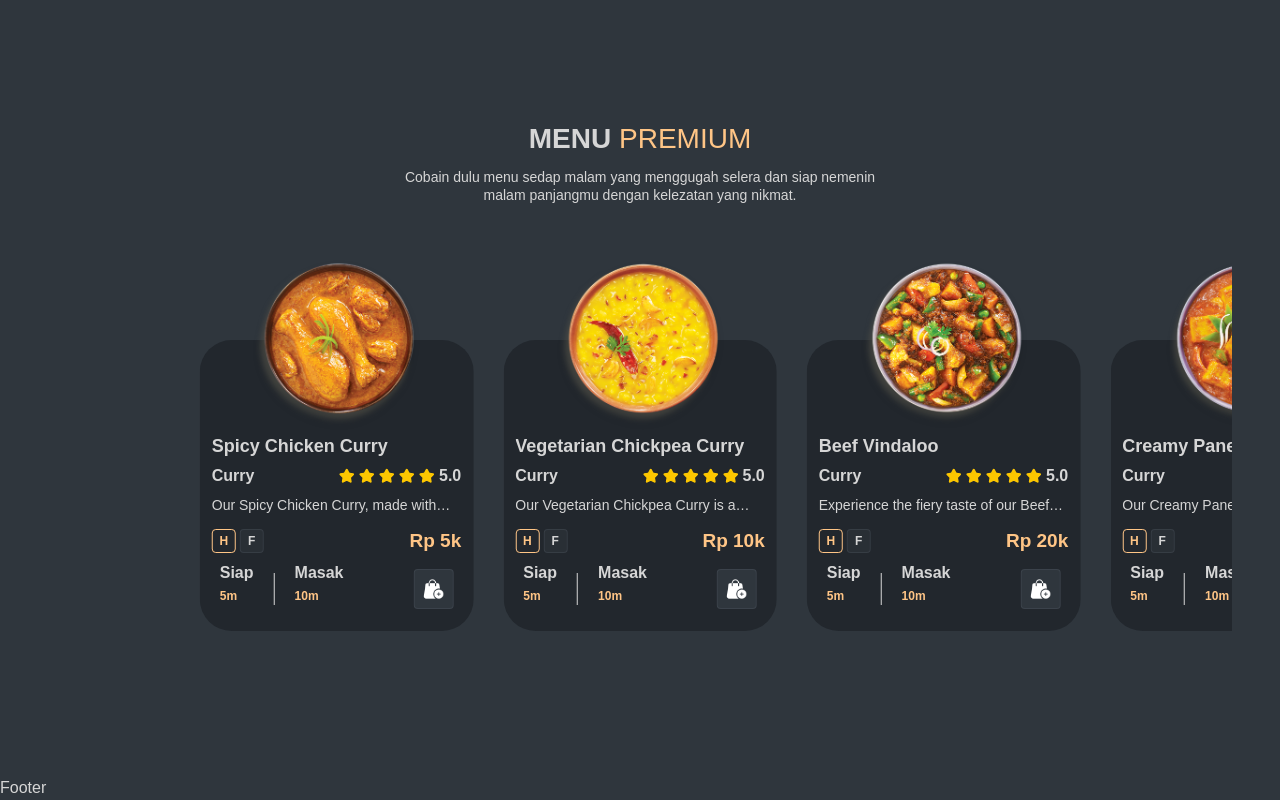
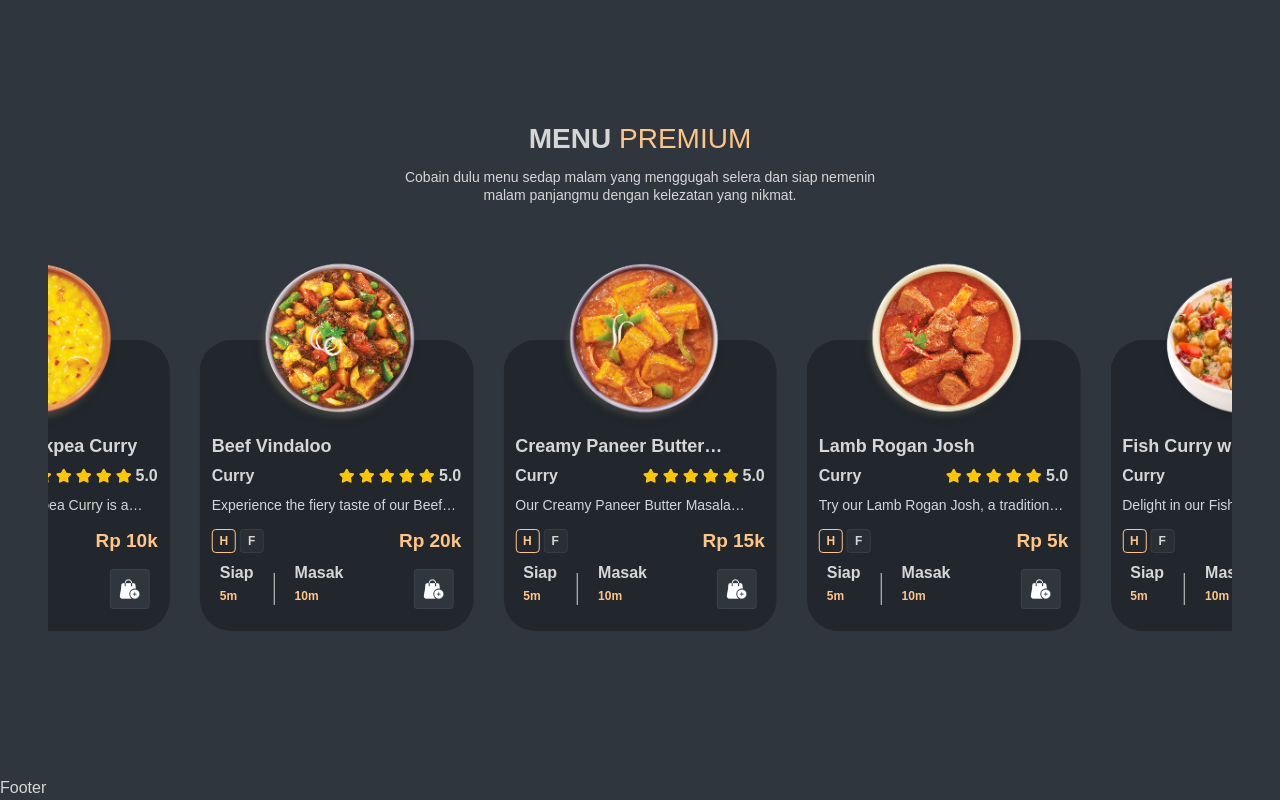
Before and after one commit to awshied/Pemesanan-Makanan, a React (Vite) app in the folder client/: page / in a window 1280 px wide. Shown: the part 794-1594 px from the top of the page. Built offline with nearby package versions, Linux system fonts and the light colour scheme; no server answers; a web font is replaced by a local one.

Commit message:
Debugging Swiper

```diff
--- a/client/src/components/MenuPremium.jsx
+++ b/client/src/components/MenuPremium.jsx
@@ -16,19 +16,18 @@ const MenuPremium = () => {
     const data = products.filter((item) => item.inStock).slice(0, 10);
     setPremiumMenu(data);
   }, [products]);
+
   return (
     <section className="max-padd-container py-22 xl:py-28 bg-primary">
       <Title title1={"Menu"} title2={"Premium"} titleStyles={"pb-10"} />
       <Swiper
         spaceBetween={30}
         centeredSlides={true}
+        centeredSlidesBounds={true}
         autoplay={{
           delay: 3500,
           disableOnInteraction: false,
         }}
-        observer={true}
-        observeParents={true}
-        observeSlideChildren={true}
         onSwiper={(swiper) => {
           setTimeout(() => {
             swiper.update();
```
